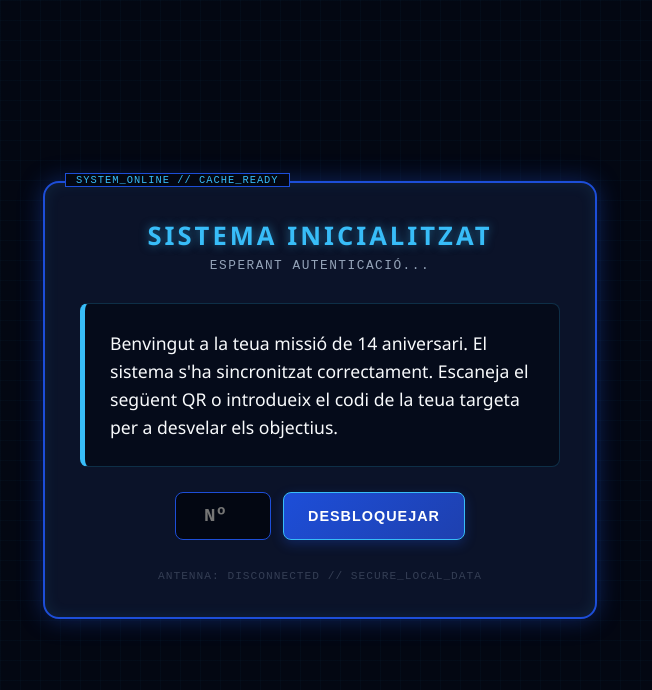
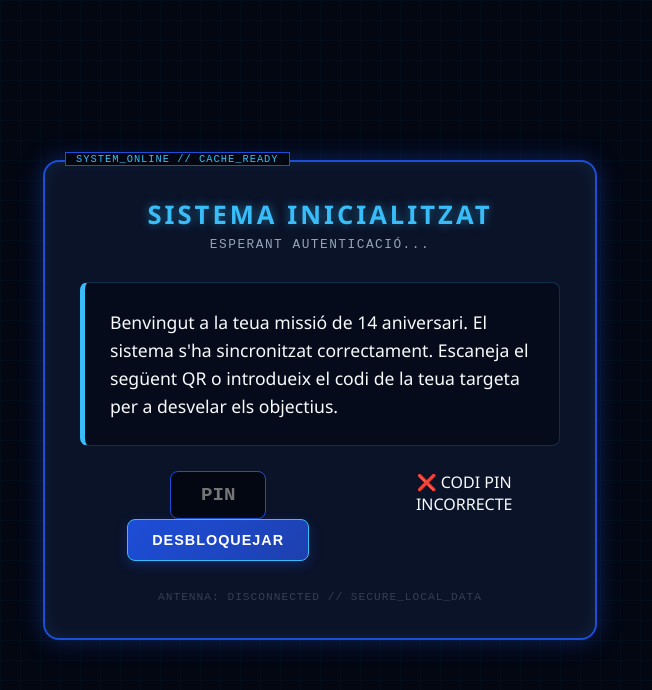
Before and after one commit to albapereztomas-jpg/gincana14, a plain HTML site: page index.html in a window 1280 px wide. Both pictures are taken after a click on the button "DESBLOQUEJAR". Shown: the whole page, without its empty margins (320-972 px from the left). Drawn offline with Linux system fonts and the light colour scheme.

Commit message:
Add files via upload

```diff
--- a/index.html
+++ b/index.html
@@ -168,24 +168,38 @@
     </div>
 
     <div class="manual-input">
-        <input type="number" id="pista-num" placeholder="Nº" min="1" max="8">
-        <button onclick="carregarPistaManual()">Desbloquejar</button>
+        <div class="input-group">
+            <input type="text" id="pista-num" placeholder="PIN" maxlength="4">
+            <button onclick="carregarPistaManual()">Desbloquejar</button>
+        </div>
+        <div class="error-msg" id="error-text">❌ CODI PIN INCORRECTE</div>
     </div>
 
     <div class="footer-tech">ANTENNA: DISCONNECTED // SECURE_LOCAL_DATA</div>
 </div>
 
 <script>
+    // Mapeo de códigos PIN de 4 dígitos a cada pista
+    const pins = {
+        "4821": 2,
+        "7395": 3,
+        "1064": 4,
+        "8513": 5,
+        "2947": 6,
+        "6152": 7,
+        "9308": 8
+    };
+
     const gincana = {
         1: {
             titol: "MISSIÓ 01 // START",
-            sub: "Sector: Sector Intern",
+            sub: "Sector: Àrea Interior",
             text: "La segona targeta s'amaga dins de casa. Està apegada al costat del guardià del fred, l'únic que treballa dia i nit sense descansar. Què és?"
         },
         2: {
             titol: "MISSIÓ 02 // LAB",
             sub: "Sector: Àrea Exterior",
-            text: "Molt bé. Anem a pel Regal 1. Sal al jardí. El teu objectiu i la següent targeta estan dalt d'una herència de dinosaures, amagat en l'arbre que té un cor de fusta gegant en la seua fruita. No mires al terra."
+            text: "Molt bé. Anem a pel Regal 1. Ix al jardí. El teu objectiu i la següent targeta estan dalt d'una herència de dinosaures, amagat en l'arbre que té un cor de fusta gegant en la seua fruita. No mires al terra."
         },
         3: {
             titol: "MISSIÓ 03 // AVANPOST",
@@ -225,6 +239,7 @@
             document.getElementById('pista-titol').innerText = pista.titol;
             document.getElementById('pista-sub').innerText = pista.sub;
             document.getElementById('pista-text').innerText = pista.text;
+            document.getElementById('error-text').style.display = 'none';
 
             const panel = document.getElementById('main-panel');
             panel.style.transform = "scale(0.98)";
@@ -245,11 +260,15 @@
     }
 
     function carregarPistaManual() {
-        const num = document.getElementById('pista-num').value;
-        if (gincana[num]) {
-            window.location.hash = 'pista' + num;
-            mostrarPista(num);
+        const pinIntroducido = document.getElementById('pista-num').value.trim();
+        const numPista = pins[pinIntroducido];
+
+        if (numPista) {
+            window.location.hash = 'pista' + numPista;
+            mostrarPista(numPista);
             document.getElementById('pista-num').value = '';
+        } else {
+            document.getElementById('error-text').style.display = 'block';
         }
     }
 
```
